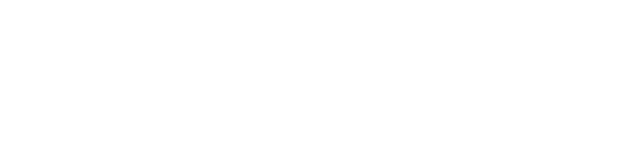
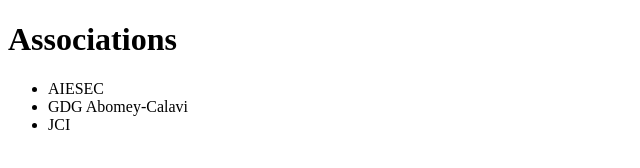
Before and after one commit to Neladan/git-mon-cv, a plain HTML site: page index.html in a window 1280 px wide. Shown: the whole page, without its empty margins (0-640 px from the left). Drawn offline with Linux system fonts and the light colour scheme.

Commit message:
mise en place de la section associations

```diff
--- a/index.html
+++ b/index.html
@@ -6,6 +6,13 @@
     <link rel="stylesheet" href="style.css">
 </head>
 <body>
-
+    <h1>Associations</h1>
+    <p>
+        <ul>
+            <li>AIESEC</li>
+            <li>GDG Abomey-Calavi</li>
+            <li>JCI</li>
+        </ul>
+    </p>
 </body>
 </html>
```
